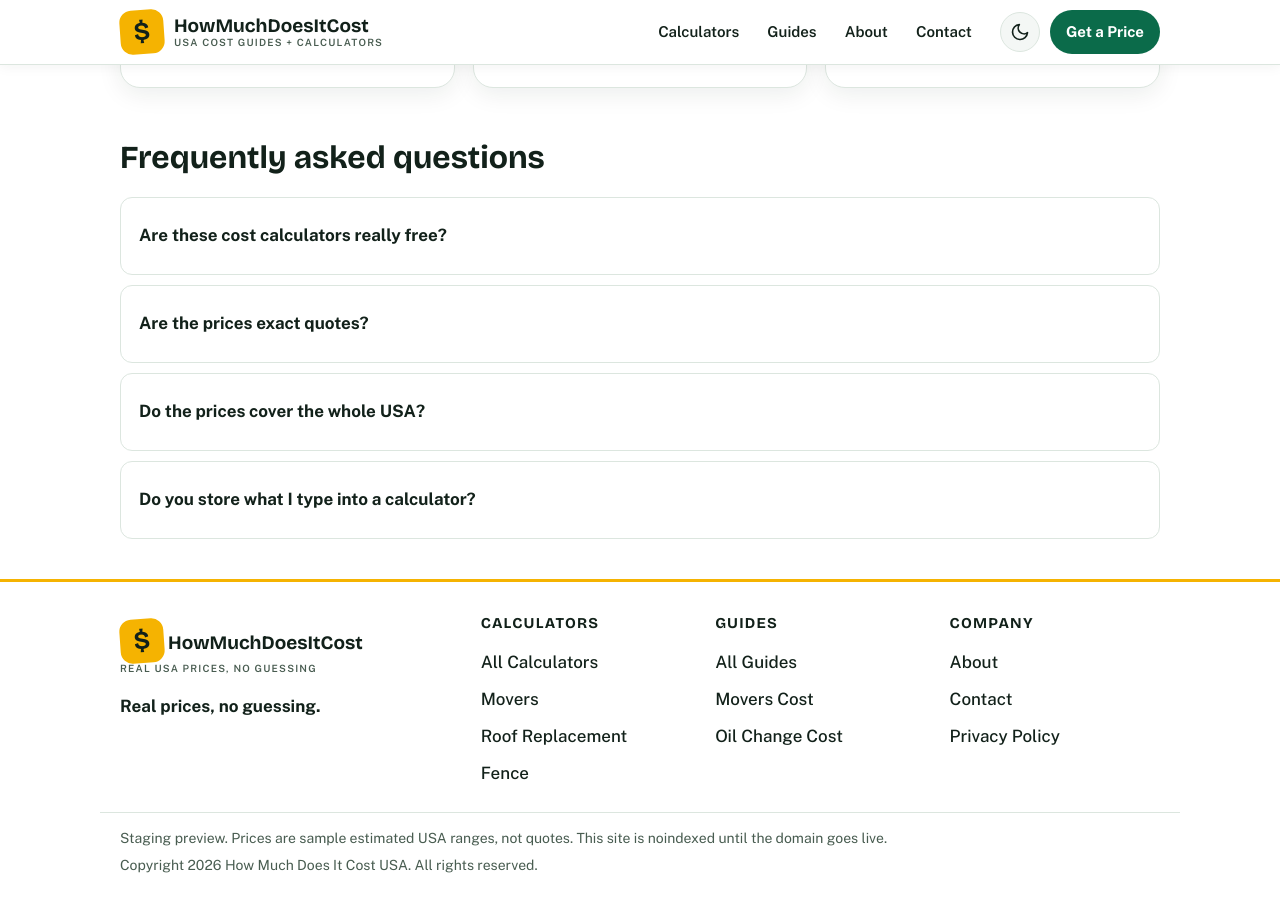
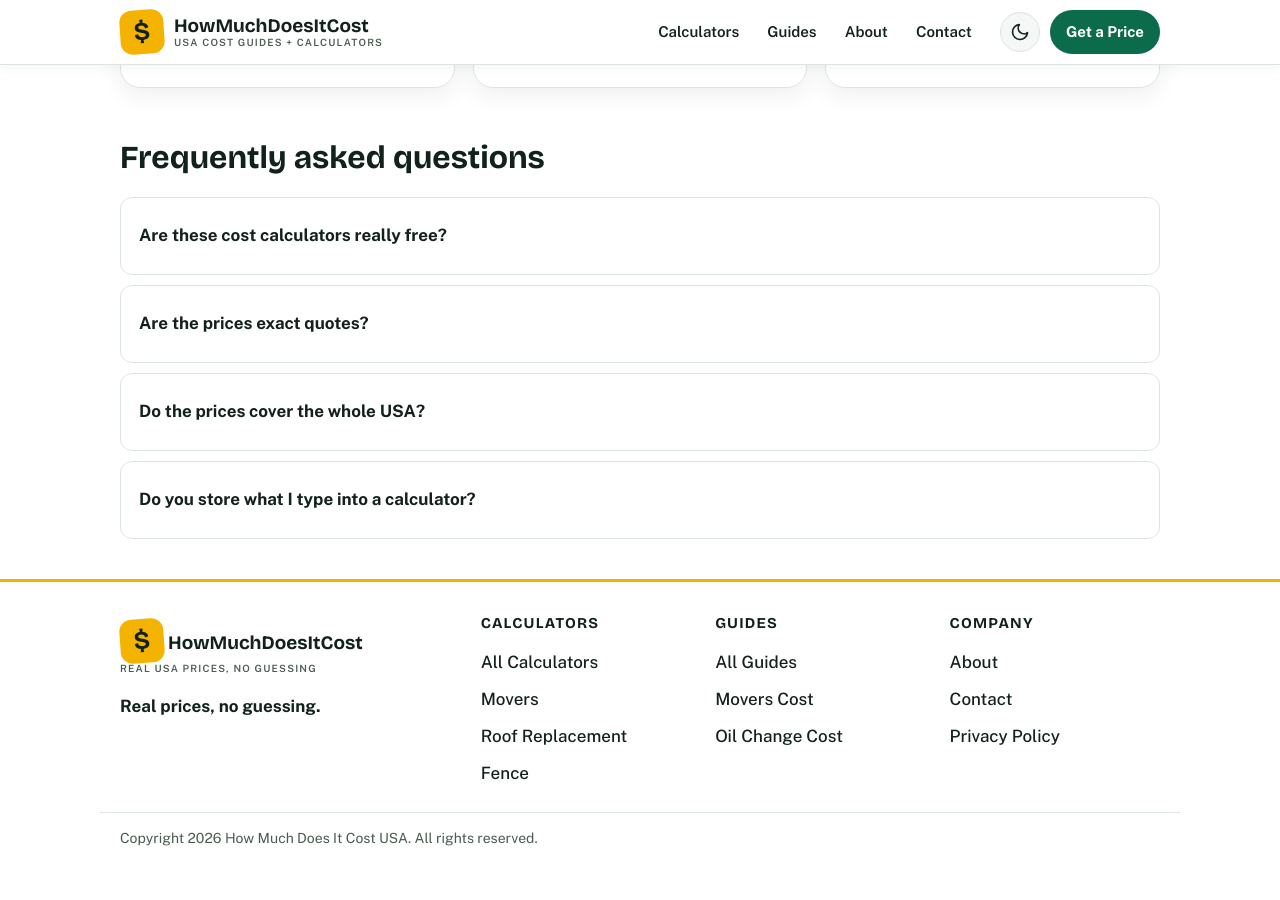
Before and after one commit to zaidmeo09-dhangal/howmuchdoesitcostusa, a Jekyll site: the page built from index.md, in a window 1280 px wide and 900 px high, scrolled down 4618 px. Built offline with Jekyll 4.4.1, drawn with Linux system fonts in a browser that asks for light colours; after the commit the page ends 5492 px from its top, so only the background shows below that.

Commit message:
Initial deploy: add _includes/footer.html

```diff
--- a/_includes/footer.html
+++ b/_includes/footer.html
@@ -28,7 +28,6 @@
     </nav>
   </div>
   <div class="wrap footer-note">
-    <p>Staging preview. Prices are sample estimated USA ranges, not quotes. This site is noindexed until the domain goes live.</p>
     <p>Copyright 2026 How Much Does It Cost USA. All rights reserved.</p>
   </div>
 </footer>
```
